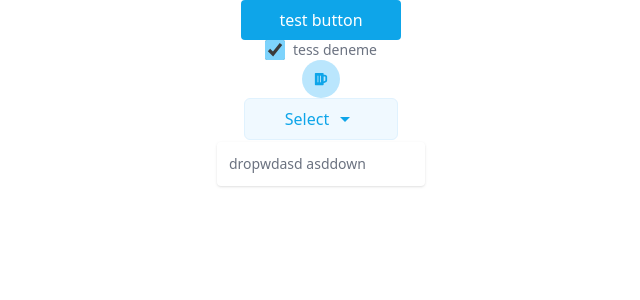
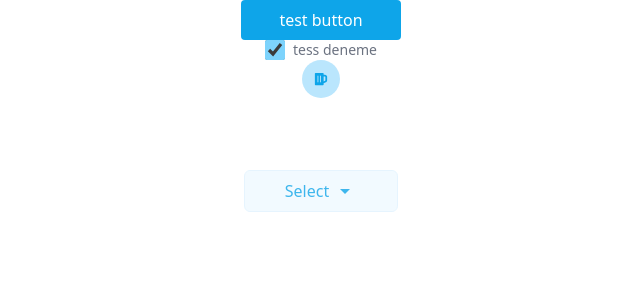
Before and after one commit to halilcn/reco, a React (Create React App) app: page / in a window 1280 px wide. Shown: the top 300 px of the page, without its empty margins (319-959 px from the left). Built offline with nearby package versions, Linux system fonts and the light colour scheme.

Commit message:
add select component

```diff
--- a/src/App.tsx
+++ b/src/App.tsx
@@ -9,6 +9,11 @@ import Select from './components/select/Select'
 
 function App() {
   const [testCheck, setTestCheck] = useState(true)
+  const [testSelectDrop, setTestSelectDrop] = useState(false)
+
+  const handleSelect = (selectedOption: string | number | boolean) => {
+    console.log(selectedOption)
+  }
 
   return (
     <div className="flex flex-col items-center">
@@ -31,7 +36,17 @@ function App() {
         id={'dednem'}>
         <FaBeer />
       </IconCheckbox>
-      <Select />
+      <br />
+      <br />
+      <br />
+      <Select
+        disabled={testCheck}
+        changeOption={handleSelect}
+        options={[
+          { value: 1, text: 'deneasd ad asd asd ad asdsdsad sme' },
+          { value: 2, text: 'aaaaa' },
+        ]}
+      />
     </div>
   )
 }
--- a/src/components/select/Select.tsx
+++ b/src/components/select/Select.tsx
@@ -1,41 +1,91 @@
 import classNames from 'classnames'
-import React from 'react'
+import React, { useState } from 'react'
 import { MdOutlineArrowDropDown } from 'react-icons/md'
 
 import convertClassesToImportant from '../../utils/convertClassesToImportant'
 
+type optionTypes = string | number
+
+interface IOptions {
+  value: optionTypes
+  text: optionTypes
+}
+
 interface IProps extends React.ComponentProps<'div'> {
   disabled?: boolean
   loading?: boolean
+  defaultSelectedOptionText?: optionTypes
+  changeOption: (selectedOptionValue: optionTypes) => void
+  options: IOptions[]
 }
 
 const Select: React.FC<IProps> = props => {
-  const { id, className, children, loading, disabled, ...componentProps } = props
+  const {
+    className,
+    changeOption,
+    children,
+    loading,
+    disabled,
+    defaultSelectedOptionText,
+    options,
+    ...componentProps
+  } = props
 
-  const selectContainer = classNames(
-    'relative flex items-center text-gray-500 text-sm font-light'
-    /* convertClassesToImportant(className),
+  const [isActiveDropdown, setIsActiveDropdown] = useState<boolean>(false)
+  const [selectedOption, setSelectedOption] = useState<optionTypes>(
+    defaultSelectedOptionText || 'Select'
+  )
+
+  const toggleDropdown = () => {
+    setIsActiveDropdown(!isActiveDropdown)
+  }
+
+  const selectOption = (optionValue: optionTypes) => {
+    changeOption(optionValue)
+    setIsActiveDropdown(!isActiveDropdown)
+
+    const textOfSelectedOption = options.find(option => option.value === optionValue)?.text
+    if (textOfSelectedOption) setSelectedOption(textOfSelectedOption)
+  }
+
+  const selectContainerClass = classNames(
+    'flex flex-col items-center relative rounded-2xl',
+    convertClassesToImportant(className),
     {
-      'pointer-events-none': disabled,
+      'pointer-events-none opacity-80': disabled,
+    }
+  )
+
+  const selectedOptionClass = classNames(
+    'flex items-center bg-sky-50 py-2 px-10 text-sky-500 border rounded-md border-sky-100 hover:border-sky-200 cursor-pointer'
+  )
+
+  const dropdownClass = classNames(
+    'absolute shadow top-11 overflow-y-hidden  rounded text-gray-600 cursor-pointer',
+    {
       'pointer-events-none cursor-wait opacity-80': loading,
-    }*/
+    }
+  )
+
+  const dropdownItemClass = classNames(
+    'px-3 py-3 font-light text-sm hover:bg-gray-50 active:bg-sky-50'
   )
 
   return (
-    <div className={'flex flex-col items-center relative rounded-2xl'}>
-      <div
-        className={
-          'flex items-center bg-sky-50 py-2 px-10 text-sky-500 border rounded-md border-sky-100 hover:border-sky-200 cursor-pointer'
-        }>
-        Select
+    <div className={selectContainerClass} {...componentProps}>
+      <div className={selectedOptionClass} onClick={toggleDropdown}>
+        <span>{selectedOption}</span>
         <MdOutlineArrowDropDown className={'ml-1'} size={24} />
       </div>
-      <div
-        className={
-          'absolute shadow top-11 overflow-y-hidden w-52 rounded text-gray-500 cursor-pointer'
-        }>
-        <div className={'px-3 py-3 font-light text-sm hover:bg-sky-50'}>dropwdasd asddown</div>
-      </div>
+      {isActiveDropdown && (
+        <div className={dropdownClass}>
+          {options.map(option => (
+            <div onClick={() => selectOption(option.value)} className={dropdownItemClass}>
+              {option.text}
+            </div>
+          ))}
+        </div>
+      )}
     </div>
   )
 }
```
